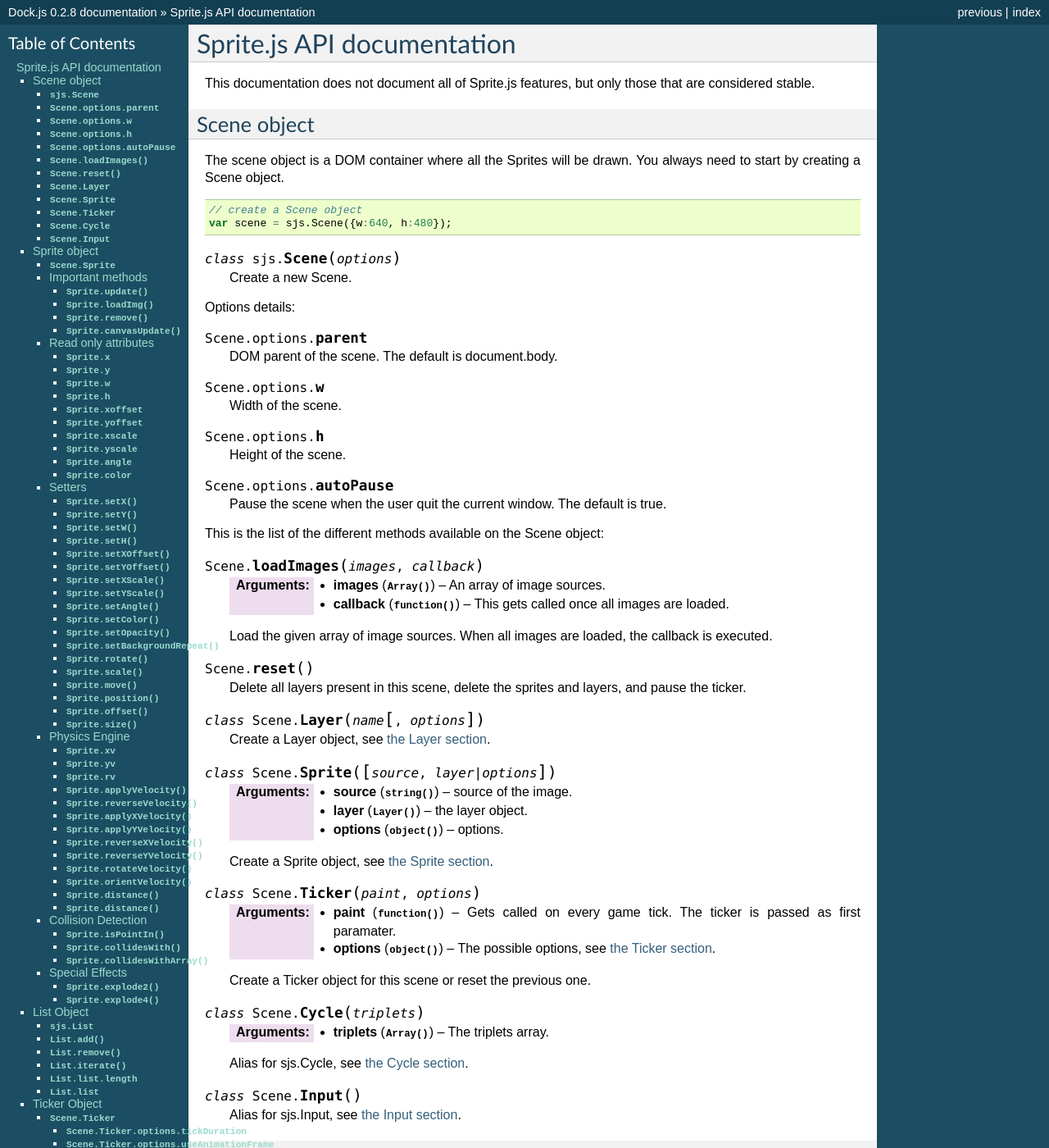
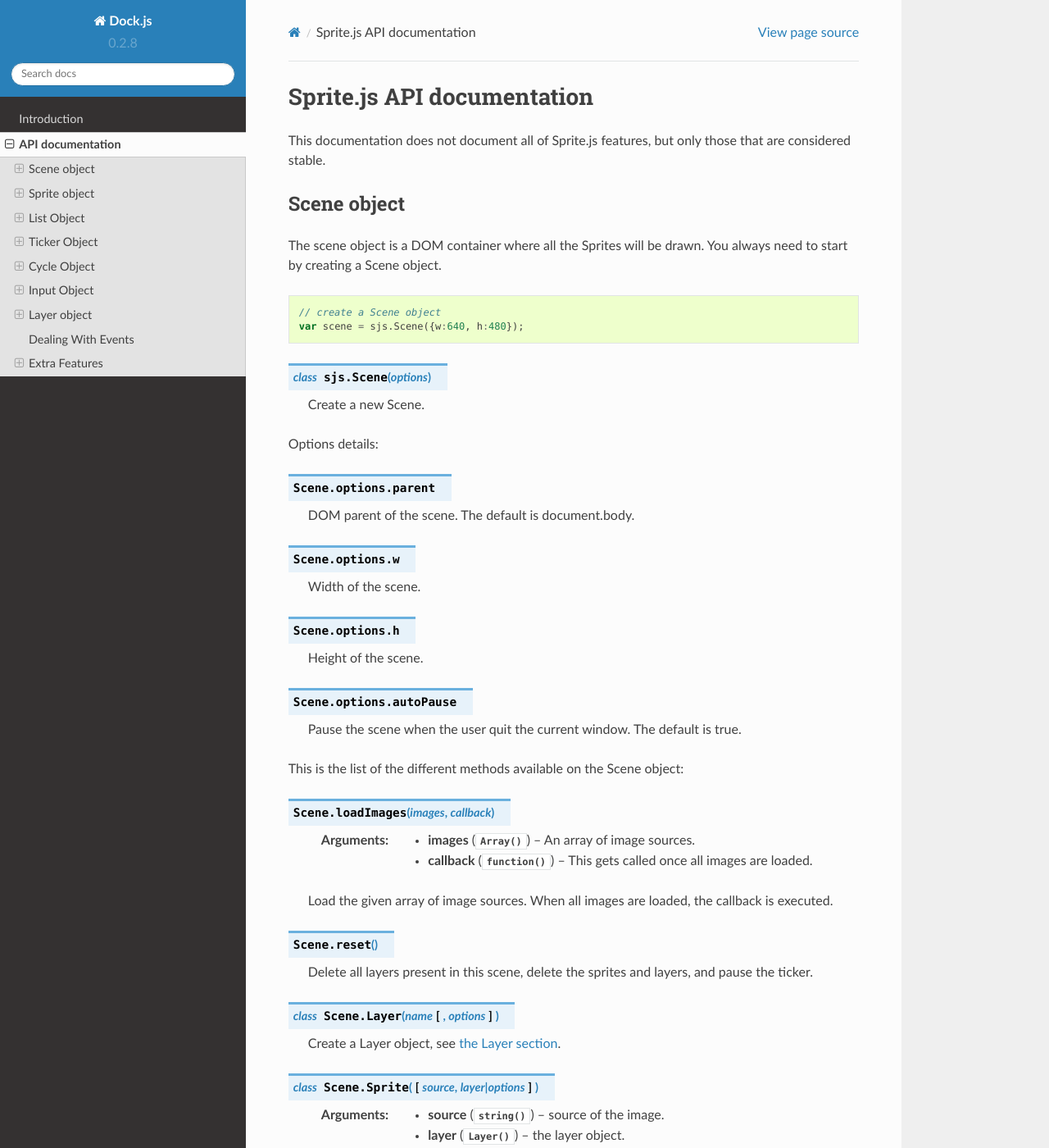
Before and after one commit to advdv/dock.js, a Sphinx documentation site: the page built from docs/api.rst, in a window 1280 px wide and 1400 px high. Shown: the whole window at 82% size. Built offline with Sphinx 7.4.7 and the Read the Docs theme 2.0.0, drawn with Linux system fonts in a browser that asks for light colours; pages that are not in the unit, such as notebooks, are missing from menus; some of the changed text lies outside the part shown.

Commit message:
more experimentation

```diff
--- a/docs/conf.py
+++ b/docs/conf.py
@@ -14,6 +14,7 @@
 
 import sys
 import os
+import sphinx_rtd_theme
 
 # If extensions (or modules to document with autodoc) are in another directory,
 # add these directories to sys.path here. If the directory is relative to the
@@ -98,7 +99,8 @@ pygments_style = 'sphinx'
 
 # The theme to use for HTML and HTML Help pages.  See the documentation for
 # a list of builtin themes.
-html_theme = 'default'
+html_theme = "sphinx_rtd_theme"
+html_theme_path = [sphinx_rtd_theme.get_html_theme_path()]
 
 # Theme options are theme-specific and customize the look and feel of a theme
 # further.  For a list of options available for each theme, see the
--- /dev/null
+++ b/docs/introduction.rst
@@ -0,0 +1,5 @@
+================================
+Introduction!
+================================
+
+This documentation does not document all of Sprite.js features, but only those that are considered stable.
```
Also changed, not shown: docs/sidebar.rst (deleted).
